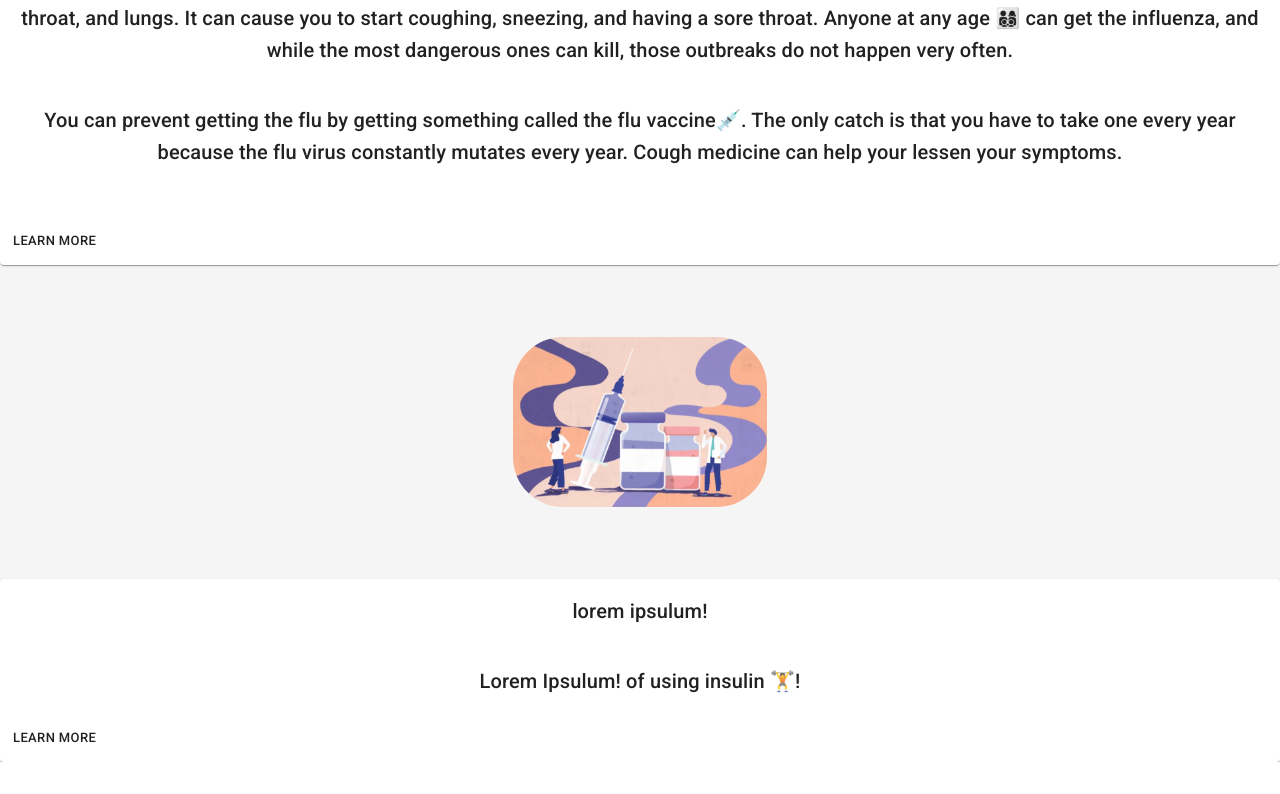
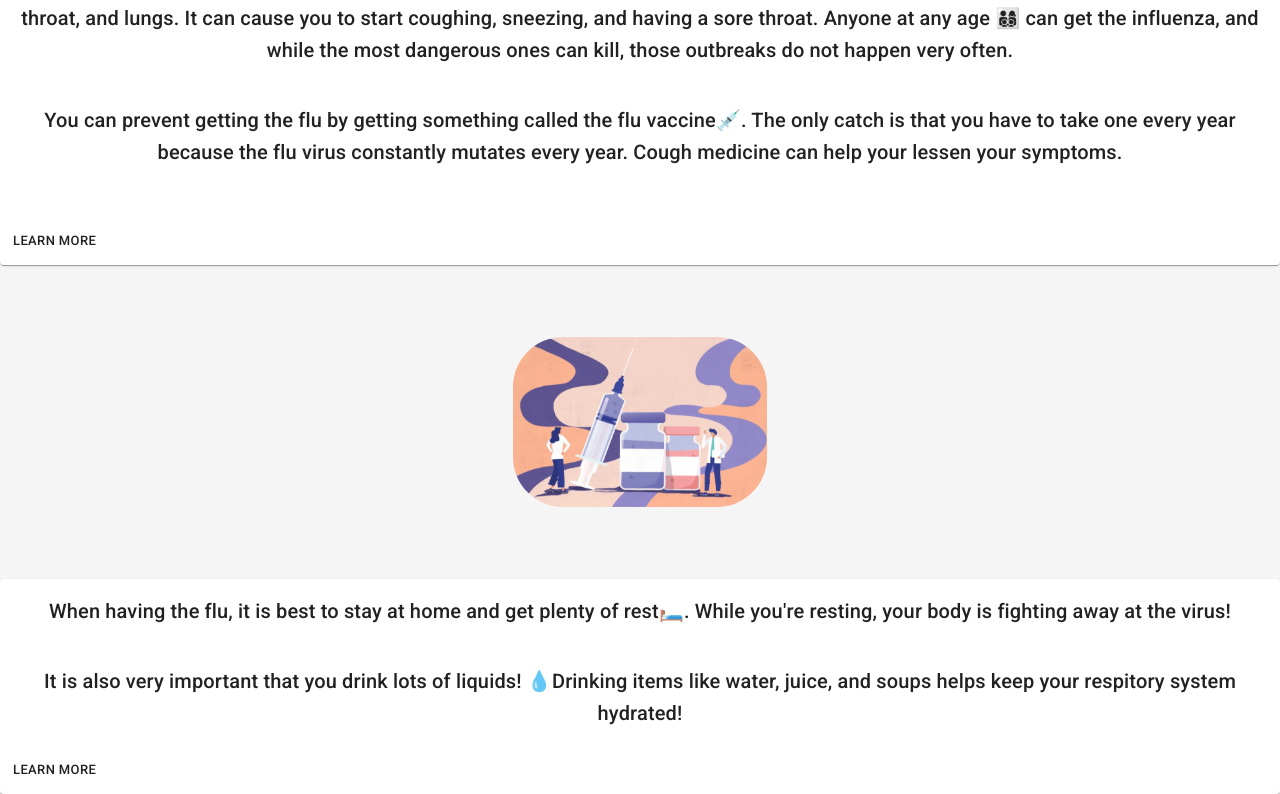
Before and after one commit to UnknownSilence/childhealthapp, a React (Create React App) app: page /flu in a window 1280 px wide. Shown: the part 405-1199 px from the top of the page. Before the commit the page ends 1167 px from the top, so only its background shows below. Built offline with nearby package versions, Linux system fonts and the light colour scheme.

Commit message:
added secondary info

```diff
--- a/src/pages/Influenza.js
+++ b/src/pages/Influenza.js
@@ -78,17 +78,22 @@ export default function Influenza() {
       <Card sx={{ minWidth: 275 }}>
         <CardContent>
           <Typography sx={{ fontSize: 20 }} gutterBottom>
-            <Typography variant="h6"> lorem ipsulum!</Typography>
+            <Typography variant="h6">
+              When having the flu, it is best to stay at home and get plenty of rest
+              <Emoji symbol="🛏️" />. While you're resting, your body is fighting away
+              at the virus!
+            </Typography>
             <Typography variant="h6">&nbsp;&nbsp;&nbsp;&nbsp;</Typography>
           </Typography>
           <Typography variant="h6" component="div">
-            Lorem Ipsulum! of using insulin <Emoji symbol="🏋️" />!
+            It is also very important that you drink lots of liquids! <Emoji symbol="💧" />
+            Drinking items like water, juice, and soups helps keep your respitory system hydrated!
           </Typography>
         </CardContent>
         <CardActions>
           <a
             target="_blank"
-            href="https://www.hopkinsmedicine.org/health/conditions-and-diseases/influenza/influenza-flu-in-children#:~:text=Influenza%20(flu)%20is%20a%20very,for%20less%20than%20a%20week."
+            href="https://www.webmd.com/cold-and-flu/coping-with-flu"
           >
             <Button size="small">Learn More</Button>
           </a>
```
